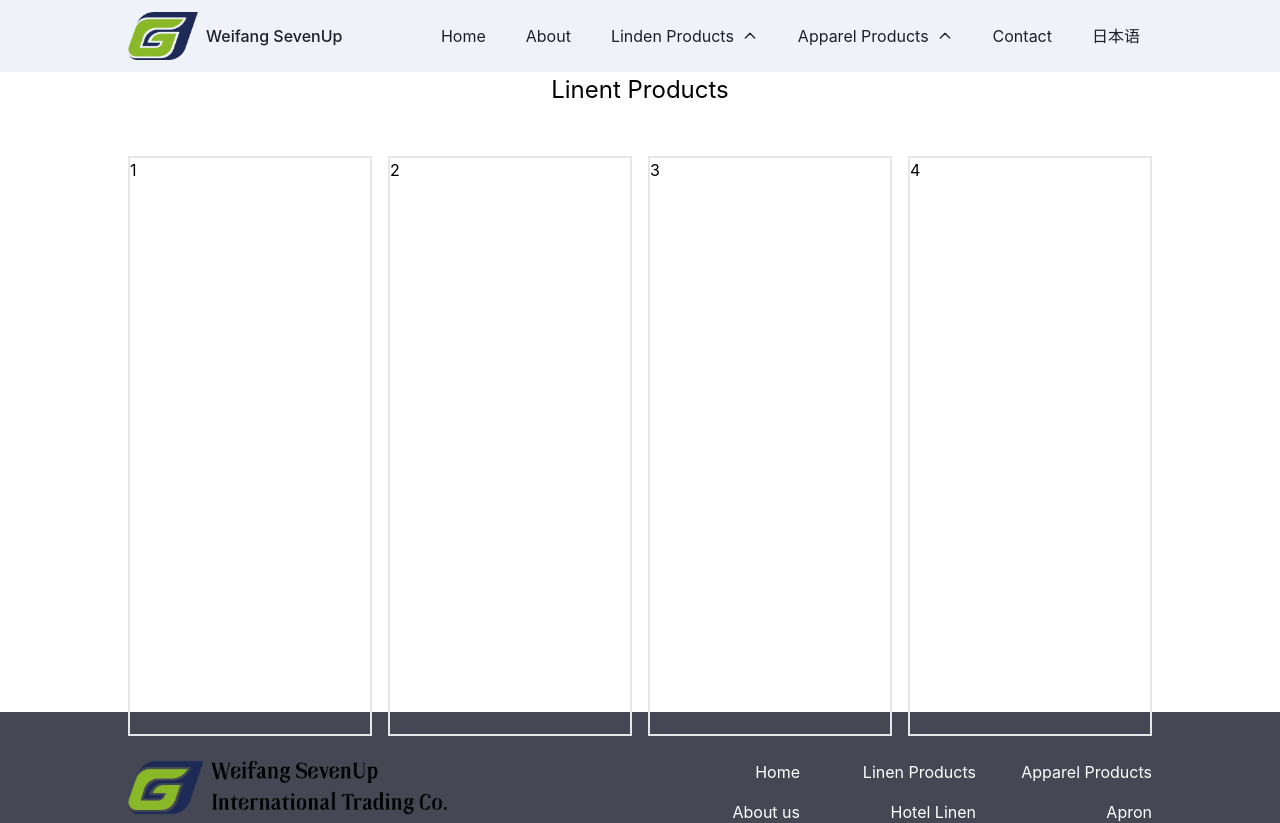
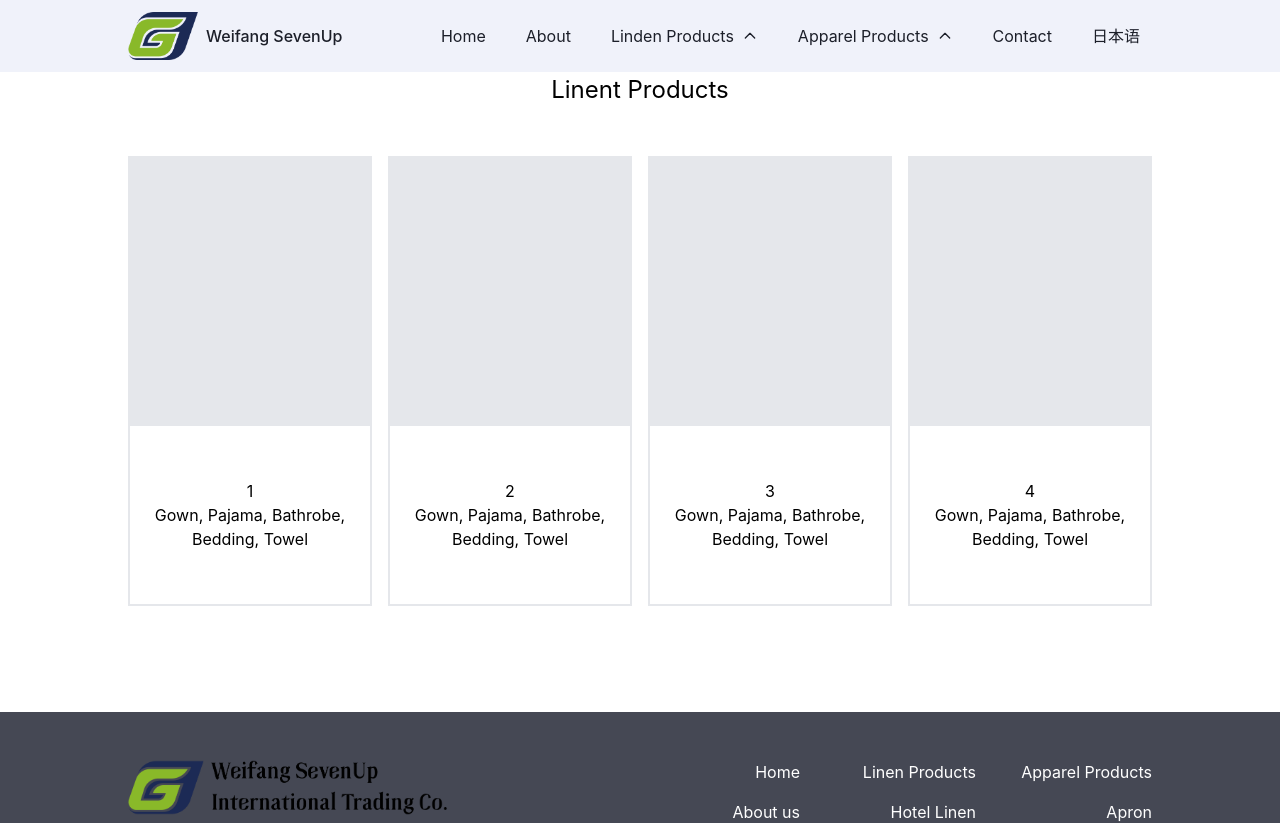
Before and after one commit to jasonxuDrop/venus-trading-website-2024, a React (Create React App) app: page /product/1 in a window 1280 px wide. Shown: the top 823 px of the page. Built offline with nearby package versions, Linux system fonts and the light colour scheme.

Commit message:
update productCard component

```diff
--- a/src/components/productCard.js
+++ b/src/components/productCard.js
@@ -1,9 +1,15 @@
 import React from "react";
 
-const ProductCard = ({productTitle, productImage, style}) => {
+const ProductCard = ({ productTitle, productDes, productImage, style }) => {
   return (
-    <div className={`mx-auto w-full h-[580px] border-2 ${style}`}>
-      {productTitle}
+    <div className={`mx-auto w-full h-[450px] border-2 cursor-pointer hover:shadow-xl transition-shadow duration-400 ease-in-out ${style}`}>
+      <div className="w-full, h-[60%] bg-gray-200 border-3"></div>
+      <div className="w-full, h-[40%] flex items-center justify-center">
+        <div className="">
+          <h4 className="mx-auto text-center">{productTitle}</h4>
+          <p className="text-center">Gown, Pajama, Bathrobe, Bedding, Towel</p>
+        </div>
+      </div>
     </div>
   );
 };
```
